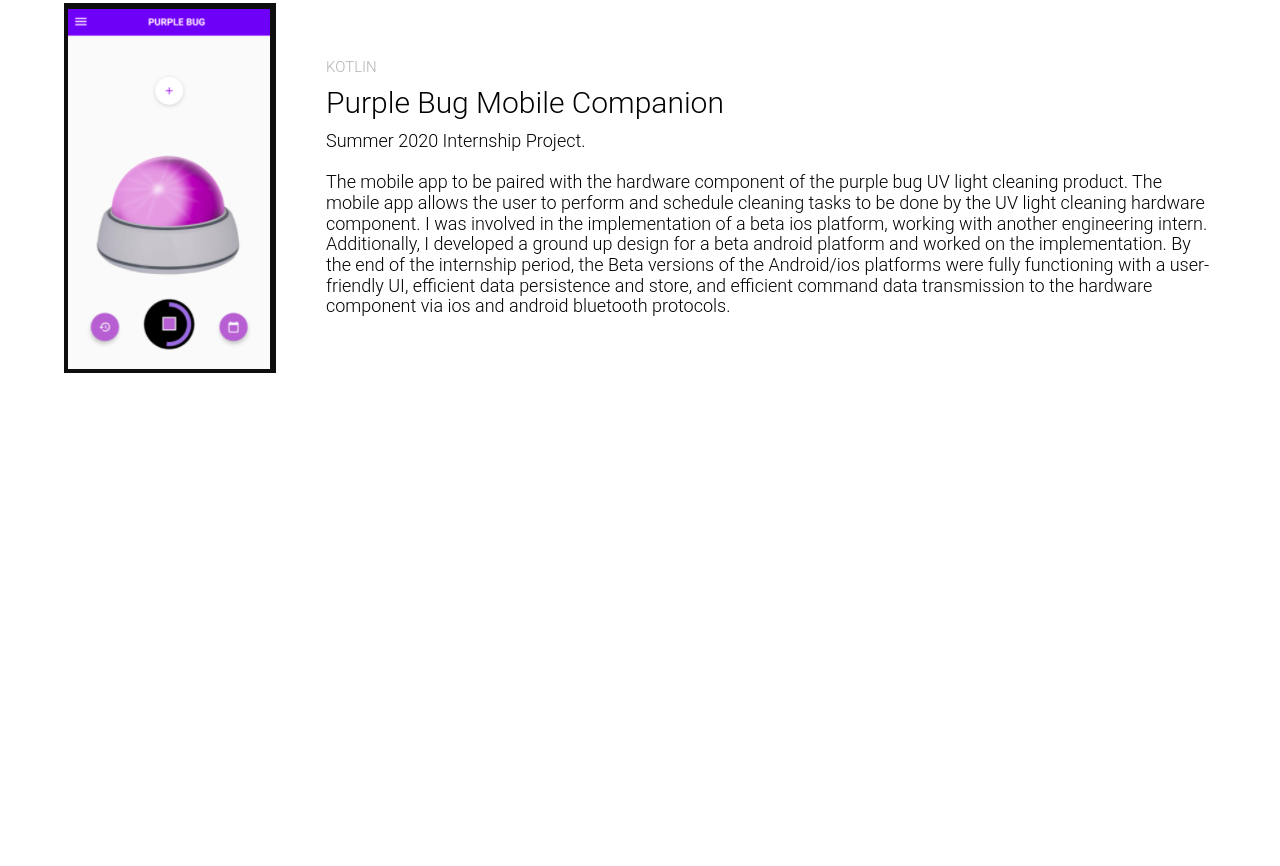
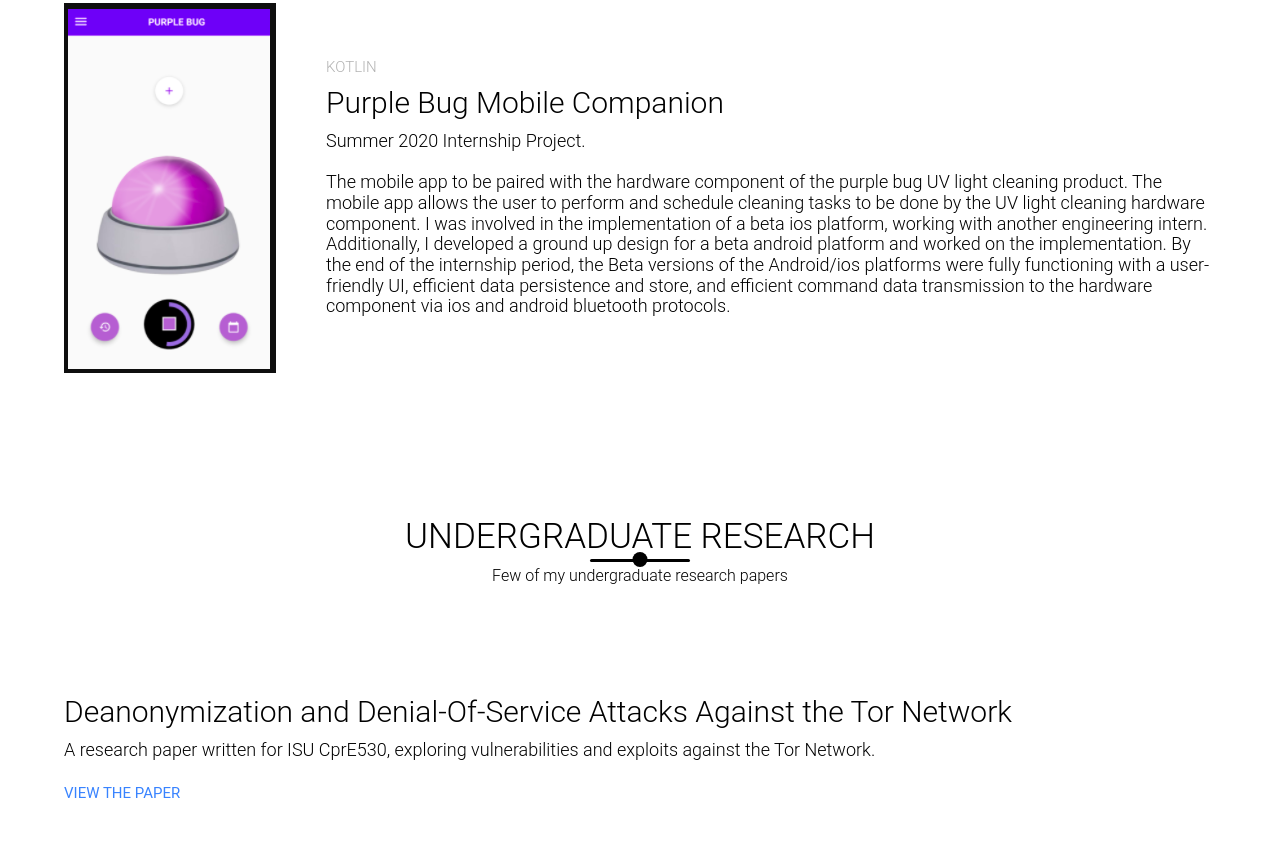
Before and after one commit to indrajeetadityaroy9/indrajeet-portfolio, a website built with Parcel: page index.html in a window 1280 px wide. Shown: the part 4522-5388 px from the top of the page. Before the commit the page ends 4955 px from the top, so only its background shows below. Built offline with nearby package versions, Linux system fonts and the light colour scheme.

Commit message:
Added changes to sections

```diff
--- a/index.html
+++ b/index.html
@@ -247,6 +247,31 @@
   </div>
 </section>
 
+<section class="portfolio" id="portfolio1">
+  <div class="container">
+    <div class="section-heading">
+      <h1>Undergraduate Research</h1>
+      <h6>Few of my undergraduate research papers</h6>
+    </div>
+    <div class="portfolio-item">
+      <div class="portfolio-description">
+        <h1>Deanonymization and Denial-Of-Service Attacks Against the Tor Network</h1>
+        <p>A research paper written for ISU CprE530, exploring vulnerabilities and exploits against the Tor Network.</p>
+        <a href="img/CprE530_paper.pdf" target="_blank" class="cta">View the Paper</a>
+      </div>
+    </div>
+  </div>
+</section>
+
+<section class="portfolio" id="portfolio2">
+  <div class="container">
+    <div class="section-heading">
+    </div>
+    <div class="portfolio-item">
+    </div>
+  </div>
+</section>
+
   <script src="js/vendor/modernizr-3.11.2.min.js"></script>
   <script src="js/plugins.js"></script>
   <script src="js/main.js"></script>
```
Also changed, not shown: 2 other files.
